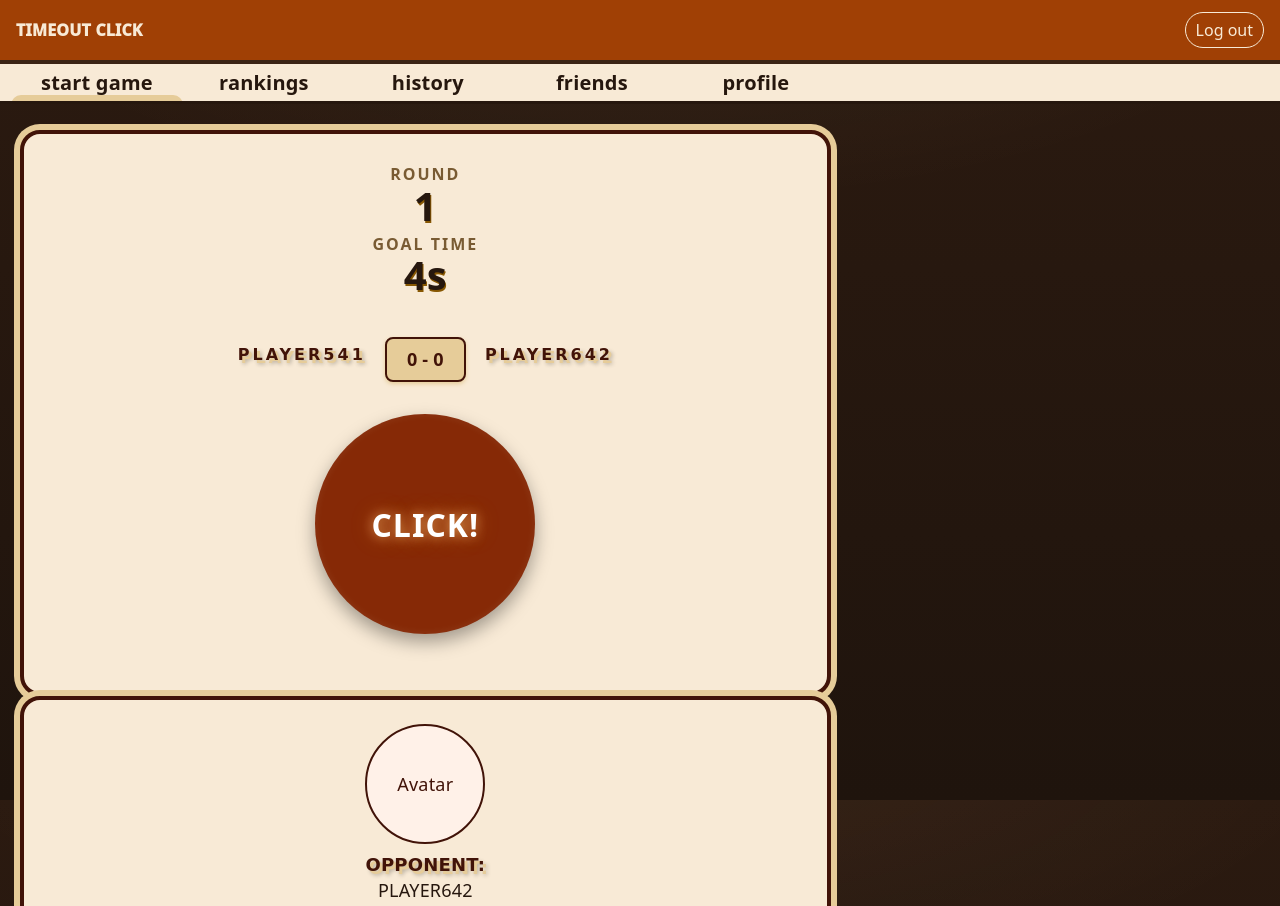
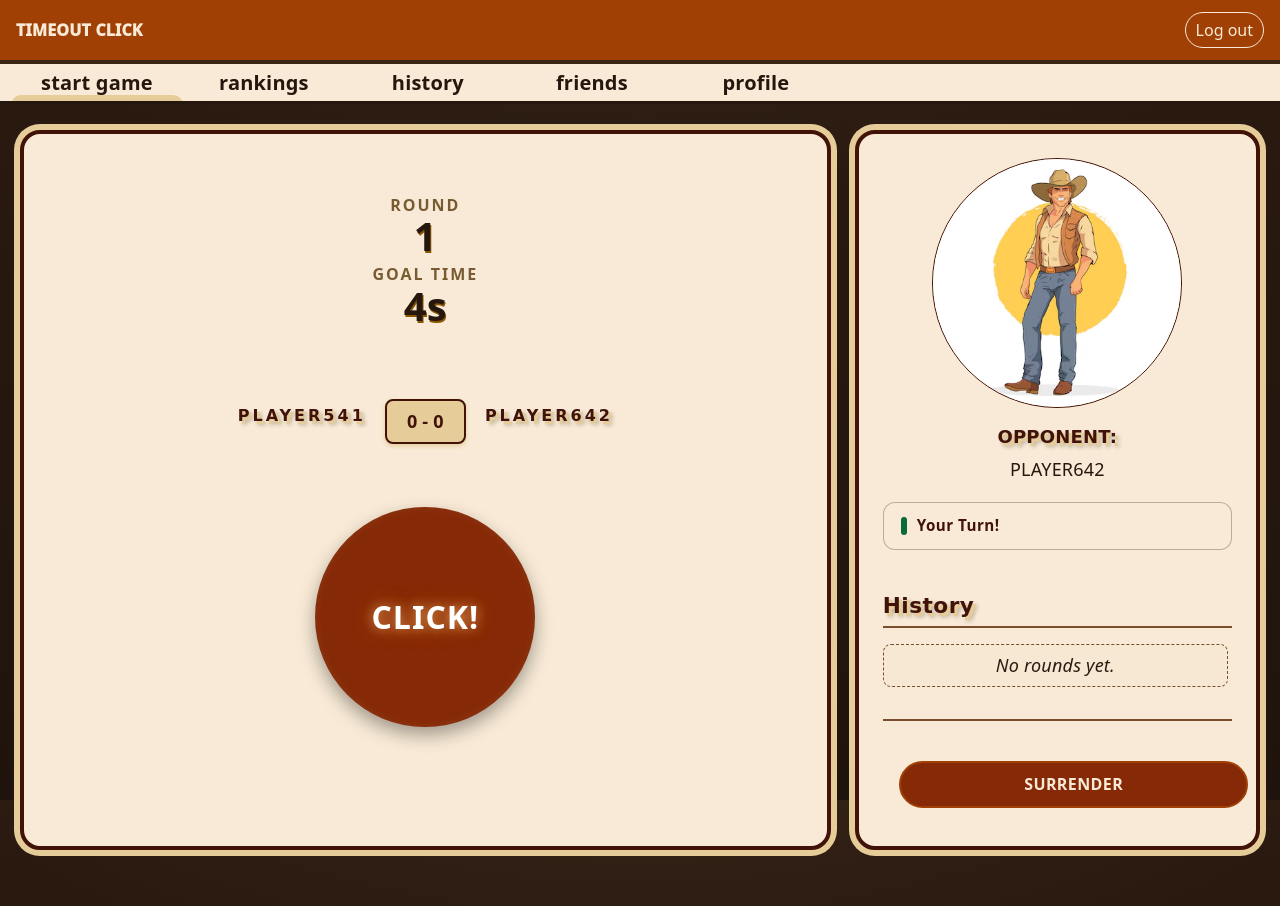
Before and after one commit to andresMurillo23/ci0137_timeoutclick, a website: page frontend/public/pages/duel.html in a window 1280 px wide. Shown: the top 906 px of the page. Drawn offline with Linux system fonts and the light colour scheme; a web font is replaced by a local one.

Commit message:
feat: enhance duel page layout and styles for improved user experience

```diff
--- a/frontend/public/css/pages/duel-styles/duel-side.css
+++ b/frontend/public/css/pages/duel-styles/duel-side.css
@@ -16,17 +16,27 @@
 }
 
 .avatar {
-  width: 120px;
-  height: 120px;
+  width: 250px;
+  height: 250px;
   border-radius: 50%;
-  border: 2px solid var(--black-bean);
+  border: 1px solid var(--black-bean);
   display: flex;
   align-items: center;
   justify-content: center;
   font-family: var(--montfont);
   background: var(--bar-background);
   color: var(--black-bean);
+  position: relative;
+  overflow: hidden;
 
+}
+
+.avatar img {
+  width: 100%;
+  height: 100%;
+  display: block;
+  object-fit: cover;
+  border-radius: 50%;
 }
 
 .opponent-label {
@@ -36,19 +46,47 @@
   margin-top: 0.5rem;
   font-family: "Rye", cursive;
   color: var(--black-bean);
-   text-shadow: 3px 3px 0 #e6cc99, 4px 4px 4px rgba(0, 0, 0, .3);
+  text-shadow: 3px 3px 0 #e6cc99, 4px 4px 4px rgba(0, 0, 0, .3);
 }
 
-/*  Turn Status  */
 .turn-status {
-  background: var(--brown);
-  border: 2px solid var(--sienna);
-  border-radius: 0.5rem;
-  padding: 0.75rem 1rem;
-  font-weight: 700;
-  color: var(--panel);
-  text-align: center;
+  --accent: var(--brown);
+  display: flex;
+  align-items: center;
+  gap: .6rem;
   width: 100%;
+  padding: .85rem 1.1rem;
+  background: var(--panel);
+  border: 2px solid var(--line);
+  border-radius: 12px;
+  font: 800 .95rem/1 var(--montfont);
+  color: var(--black-bean);
+  letter-spacing: .03em;
+  cursor: default;
+  pointer-events: none;
+}
+
+.turn-status::before {
+  content: "";
+  flex: 0 0 6px;
+  height: 1.2em;
+  border-radius: 3px;
+  background: var(--accent);
+}
+
+.turn-status.is-waiting {
+  --accent: #b07a46;
+}
+
+.turn-status.is-ready {
+  --accent: var(--green-button, #096938);
+}
+
+.turn-status.is-disabled {
+  --accent: #a6a6a6;
+  color: #6a625c;
+  background: #e9dfd3;
+  border-color: #c9b8a3;
 }
 
 /*  History  */
@@ -56,7 +94,7 @@
   width: 100%;
 }
 
-.history-section > .titles {
+.history-section>.titles {
   font-size: 1.3rem;
   border-bottom: 2px solid var(--line);
   margin-bottom: 0.8rem;
@@ -92,3 +130,163 @@
   color: var(--unavailable);
   background: var(--line-strong);
 }
+
+.duel-side {
+  display: grid;
+  grid-template-rows: auto auto 1fr auto;
+  align-items: start;
+  gap: 1.25rem;
+}
+
+.side-actions {
+  width: 100%;
+  margin-top: auto;
+  padding-top: 1rem;
+  display: flex;
+  flex-direction: column;
+  align-items: center;
+  gap: 0.9rem;
+}
+
+.side-divider {
+  width: 100%;
+  height: 2px;
+  background: var(--line);
+  border-radius: 2px;
+  box-shadow: 0 1px 0 var(--line-strong) inset;
+}
+
+.btn--surrender {
+  background: var(--sienna);
+  width: 100%;
+  max-width: 520px;
+  padding: .9rem 2rem;
+  font-weight: 800;
+  letter-spacing: .4px;
+  border-radius: 999px;
+
+  display: block;
+  margin-left: auto;
+  margin-right: auto;
+}
+
+.duel-footer {
+  display: none;
+}
+
+.duel-side {
+  gap: 1rem;
+  padding-bottom: 1rem;
+}
+
+.opponent-card {
+  display: flex;
+  flex-direction: column;
+  align-items: center;
+  gap: .5rem;
+}
+
+.turn-status {
+  border-radius: 12px;
+  margin-top: .25rem;
+  margin-bottom: .25rem;
+}
+
+.history-section>.titles {
+  font-size: 1.35rem;
+  margin-bottom: .4rem;
+  padding-bottom: .25rem;
+  letter-spacing: .5px;
+}
+
+.history-section {
+  display: flex;
+  flex-direction: column;
+  gap: .6rem;
+}
+
+.history-list {
+  max-height: 180px;
+  overflow: auto;
+  padding-right: 4px;
+}
+
+.history-list::-webkit-scrollbar {
+  width: 6px
+}
+
+.history-list::-webkit-scrollbar-thumb {
+  background: var(--line);
+  border-radius: 6px;
+}
+
+.history-list::-webkit-scrollbar-track {
+  background: transparent
+}
+
+.history-item {
+  background: #f3e6cf45;
+  border: 2px solid var(--line);
+}
+
+.history-item.win {
+  background: #34c75922;
+}
+
+.history-item.loss {
+  background: #ff3b3020;
+}
+
+.side-actions {
+  margin-top: auto;
+  padding-top: .75rem;
+  padding-bottom: .25rem;
+}
+
+.side-divider {
+  width: 100%;
+  height: 2px;
+  background: var(--line);
+  border-radius: 0;
+  box-shadow: none;
+  opacity: 1;
+  margin: .25rem 0 .5rem;
+}
+
+.btn--surrender {
+  width: 100%;
+  max-width: 520px;
+  padding: .9rem 2rem;
+  font-weight: 800;
+  letter-spacing: .4px;
+}
+
+@media (max-width: 1100px) {
+  .history-list {
+    max-height: 140px;
+  }
+}
+
+@media (max-width: 780px) {
+  .btn--surrender {
+    max-width: none;
+  }
+}
+
+.history-empty {
+  border: 1px dashed var(--line);
+  border-radius: .5rem;
+  padding: .5rem .75rem;
+  text-align: center;
+  color: var(--muted);
+  background: #f3e6cf45;
+  font-style: italic;
+}
+
+.history-list:has(.history-item) .history-empty {
+  display: none;
+}
+
+.turn-status {
+  border: 0.5px solid rgb(from var(--black-bean) r g b / 0.3);
+}
--- a/frontend/public/css/pages/duel-styles/main-side.css
+++ b/frontend/public/css/pages/duel-styles/main-side.css
@@ -78,6 +78,7 @@ body {
   color: var(--text);
   text-shadow: 1px 2px 0 var(--golden-brown);
 }
+
 /*  Scoreboard  */
 .score-board {
   display: flex;
@@ -103,13 +104,56 @@ body {
   box-shadow: 0 2px 4px var(--line-strong);
 }
 
-/*  Animación del GOAL TIME  */
 .goal-highlight {
   animation: pulseGoal 1.2s ease-in-out 2;
 }
 
 @keyframes pulseGoal {
-  0% { transform: scale(1); color: var(--text); }
-  50% { transform: scale(1.3); color: var(--burnt-orange); }
-  100% { transform: scale(1); color: var(--text); }
+  0% {
+    transform: scale(1);
+    color: var(--text);
+  }
+
+  50% {
+    transform: scale(1.3);
+    color: var(--burnt-orange);
+  }
+
+  100% {
+    transform: scale(1);
+    color: var(--text);
+  }
 }
+
+.principal {
+  display: contents;
+}
+
+.duel-content {
+  grid-column: 1;
+}
+
+.duel-side {
+  grid-column: 2;
+}
+
+.duel-footer {
+  grid-column: 1 / -1;
+}
+
+.duel-page {
+  grid-template-rows: auto auto auto;
+  padding-bottom: 32px;
+}
+
+@media (min-height: 820px) {
+  .duel-page {
+    grid-template-rows: auto 1fr auto;
+  }
+}
+
+.duel-content,
+.duel-side {
+  height: 100%;
+  min-height: 0;
+}
--- a/frontend/public/pages/duel.html
+++ b/frontend/public/pages/duel.html
@@ -11,7 +11,7 @@
 <link rel="stylesheet" href="/css/pages/duel-styles/footer.css">
 
 <main class="duel-page">
-  <div class=" principal">
+  <div class="principal">
     <section class="duel-content">
       <!-- Ronda y meta -->
       <div class="round-goal-centered">
@@ -40,25 +40,32 @@
     <!-- Lateral -->
     <aside class="duel-side">
       <div class="opponent-card">
-      <div class="avatar">Avatar</div>
+        <div class="avatar">
+          <img src="/assets/images/profile.jpg" alt="Opponent avatar">
+        </div>
         <span class="opponent-label">OPPONENT:</span>
         <span class="opponent-name" id="opponentName">PLAYER642</span>
       </div>
 
-    <div class="turn-status" id="turnStatus">Your Turn!</div>
+      <div class="turn-status is-ready" id="turnStatus" role="status" aria-live="polite">
+        Your Turn!
+      </div>
 
       <div class="history-section">
         <h3 class="titles">History</h3>
-      <ul class="history-list" id="historyList"></ul>
+        <ul class="history-list" id="historyList">
+          <li class="history-empty" id="historyEmpty">No rounds yet.</li>
+        </ul>
+      </div>
+
+      <div class="side-actions">
+        <div class="side-divider" aria-hidden="true"></div>
+        <button class="btn btn--secondary btn--surrender" id="surrenderBtn">SURRENDER</button>
       </div>
     </aside>
 
-  <!-- Footer -->
-  <footer class="duel-footer">
-    <button class="btn btn--secondary" id="surrenderBtn">Surrender</button>
-  </footer>
   </div>
-  <!-- Popup de ronda -->
+
   <div class="modal-overlay" id="winnerPopup">
     <div class="modal-content">
       <h2 id="winnerTitle">Round Results</h2>
@@ -82,7 +89,6 @@
       </div>
     </div>
   </div>
-
 </main>
 
 <script src="/js/partials/duel-flow.js" defer></script>
```
Lines whose indentation alone changed are shown as unchanged.
